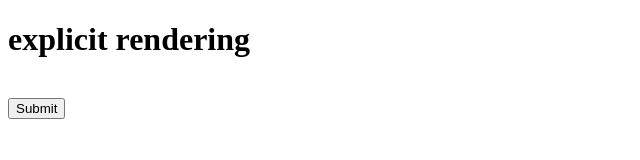
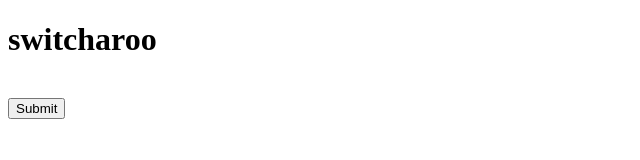
Before and after one commit to parsajabbari/i-am-a-bot, a plain HTML site: page index.html in a window 1280 px wide. Shown: the whole page, without its empty margins (0-640 px from the left). Drawn offline with Linux system fonts and the light colour scheme.

Commit message:
switcharroo

```diff
--- a/index.html
+++ b/index.html
@@ -3,6 +3,8 @@
     <head>
         <meta charset="utf-8" />
         <title>I Am a Bot</title>
+
+        <script src="https://www.google.com/recaptcha/enterprise.js?onload=onloadCallback&render=explicit" async defer></script>
         <script>
             // make sure this still works if i move it after the load of the library
             function onloadCallback() {
@@ -10,7 +12,6 @@
                 grecaptcha.enterprise.render('recaptcha', {'sitekey': '6LfWqkobAAAAAJAI5EquhODK_dnISKjFSAvaRRZu'})
             }
         </script>
-        <script src="https://www.google.com/recaptcha/enterprise.js?onload=onloadCallback&render=explicit" async defer></script>
         <!-- <script>
             grecaptcha.enterprise.ready(function() {
                 grecaptcha.enterprise.execute('6LfWqkobAAAAAJAI5EquhODK_dnISKjFSAvaRRZu', {action: 'homepage'}).then(function(token) {
@@ -35,7 +36,7 @@
             </script>
     </head>
     <body>
-        <h1>explicit rendering</h1>
+        <h1>switcharoo</h1>
         <!-- <div class="g-recaptcha" data-sitekey="6LfWqkobAAAAAJAI5EquhODK_dnISKjFSAvaRRZu"></div>
           <br/>
         <button onclick="clicked()">Submit!</button> -->
```
